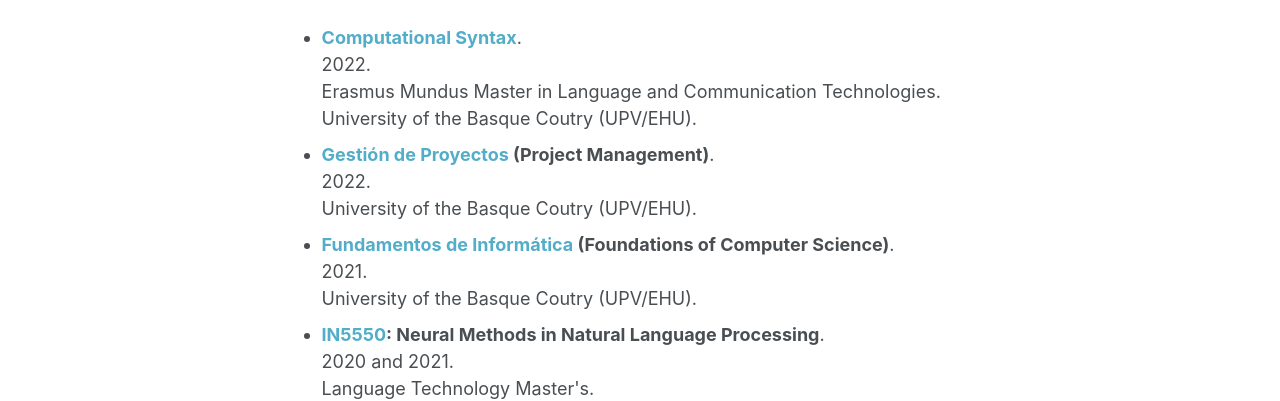
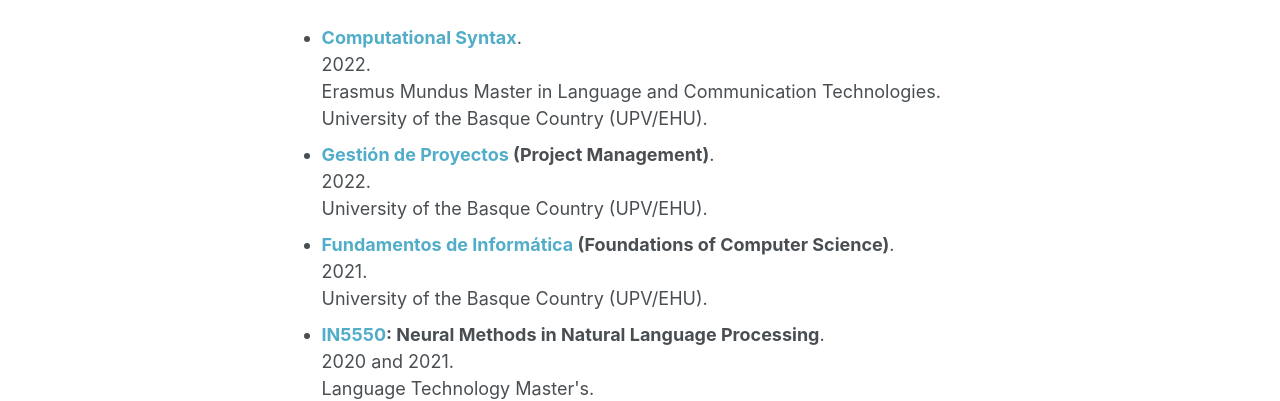
Before and after one commit to jerbarnes/jerbarnes.github.io, a Jekyll site: the page built from teaching/index.html, in a window 1280 px wide. Shown: the part 126-527 px from the top of the page. Built offline with Jekyll 4.4.1, drawn with Linux system fonts in a browser that asks for light colours.

Commit message:
fixed type

```diff
--- a/teaching/index.html
+++ b/teaching/index.html
@@ -10,11 +10,11 @@
 <ul>
 
 
-<li>           <strong><a href="https://www.ehu.eus/en/web/master/master-language-communication-technologies/subject?p_anyo_ofd=20200&p_anyo_pop=20200&p_cod_centro=226&p_cod_materia=10300&p_cod_asignatura=505310&p_tipo_asignatura=1">Computational Syntax</a></strong>. <br/>2022. <br/>Erasmus Mundus Master in Language and Communication Technologies. <br/>University of the Basque Coutry (UPV/EHU).</li>
+<li>           <strong><a href="https://www.ehu.eus/en/web/master/master-language-communication-technologies/subject?p_anyo_ofd=20200&p_anyo_pop=20200&p_cod_centro=226&p_cod_materia=10300&p_cod_asignatura=505310&p_tipo_asignatura=1">Computational Syntax</a></strong>. <br/>2022. <br/>Erasmus Mundus Master in Language and Communication Technologies. <br/>University of the Basque Country (UPV/EHU).</li>
 
-<li>           <strong><a href="https://www.ehu.eus/es/grado-ingenieria-informatica-de-gestion-y-sistemas-de-informacion-bizkaia/creditos-y-asignaturas-por-curso?p_redirect=consultaAsignatura&p_cod_proceso=egr&p_anyo_acad=20210&p_ciclo=X&p_curso=3&p_cod_asignatura=27684">Gestión de Proyectos</a> (Project Management)</strong>. <br />2022. <br/>University of the Basque Coutry (UPV/EHU).</li>
+<li>           <strong><a href="https://www.ehu.eus/es/grado-ingenieria-informatica-de-gestion-y-sistemas-de-informacion-bizkaia/creditos-y-asignaturas-por-curso?p_redirect=consultaAsignatura&p_cod_proceso=egr&p_anyo_acad=20210&p_ciclo=X&p_curso=3&p_cod_asignatura=27684">Gestión de Proyectos</a> (Project Management)</strong>. <br />2022. <br/>University of the Basque Country (UPV/EHU).</li>
 
-<li>           <strong><a href="https://www.ehu.eus/es/grado-ingenieria-mecanica-bizkaia/creditos-y-asignaturas-por-curso?p_redirect=consultaAsignatura&p_cod_proceso=egr&p_anyo_acad=20210&p_ciclo=X&p_curso=1&p_cod_asignatura=27679">Fundamentos de Informática</a> (Foundations of Computer Science)</strong>. <br />2021. <br/>University of the Basque Coutry (UPV/EHU).</li>
+<li>           <strong><a href="https://www.ehu.eus/es/grado-ingenieria-mecanica-bizkaia/creditos-y-asignaturas-por-curso?p_redirect=consultaAsignatura&p_cod_proceso=egr&p_anyo_acad=20210&p_ciclo=X&p_curso=1&p_cod_asignatura=27679">Fundamentos de Informática</a> (Foundations of Computer Science)</strong>. <br />2021. <br/>University of the Basque Country (UPV/EHU).</li>
 <li>           <strong><a href="https://www.uio.no/studier/emner/matnat/ifi/IN5550/">IN5550</a>: Neural Methods in Natural Language Processing</strong>. <br />2020 and 2021.<br/>Language Technology Master's. <br/>University of Oslo.</li>
 <li>           <strong><a href="https://www.uio.no/studier/emner/matnat/ifi/IN3050/index-eng.html">IN3050</a>: Introduction to Artificial Intelligence and Machine Learning </strong>. <br />2020. University of Oslo.</li>
 <li>           <strong>Guest Lecturer: Introduction to NLP - Sentiment Analysis: Complexities and State-of-the-Art.</strong><br />2018. University of Barcelona.</li>
```
